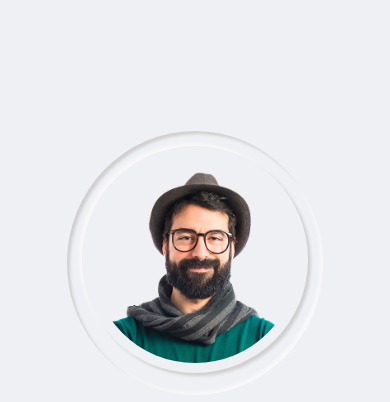
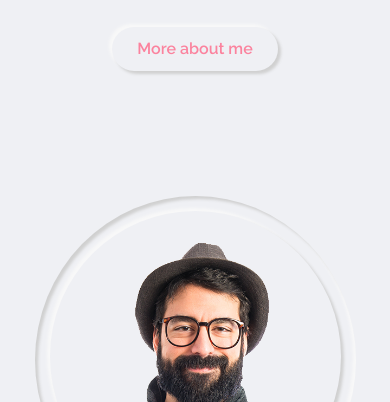
Before and after one commit to UktamovMuhammaddiyor/Personal-Portfoliyo, a plain HTML site: page index.html in a window 390 px wide. Shown: the part 213-615 px from the top of the page. Drawn offline with Linux system fonts and the light colour scheme.

Commit message:
second upload

```diff
--- a/css/responsive.css
+++ b/css/responsive.css
@@ -16,19 +16,15 @@
   .container {
     max-width: 720px;
   }
-  .header-section .fullscreen {
-    flex-direction: column-reverse;
-  }
   .home {
     max-width: 100%;
     flex: 0 0 100%;
     text-align: center;
     justify-content: center;
   }
-
   .home .home-img {
-    width: 80%;
-    margin-bottom: 10px;
+    width: 100%;
+    margin-top: 10px;
   }
   /* about section */
   .about-img,
```
